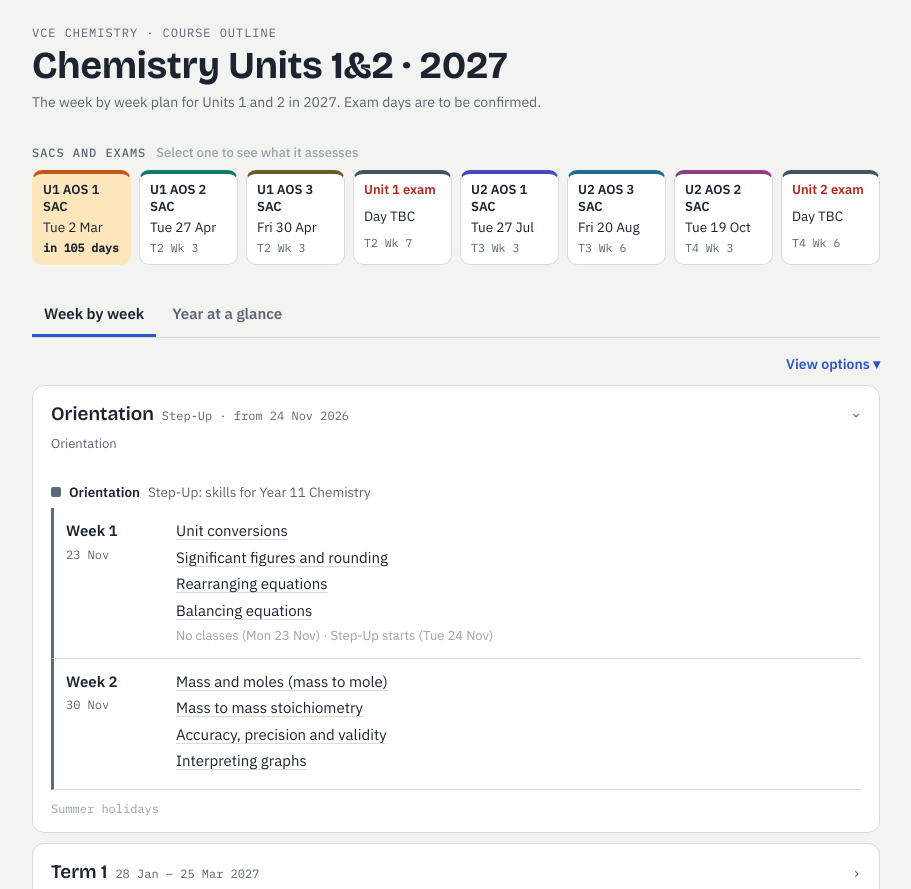
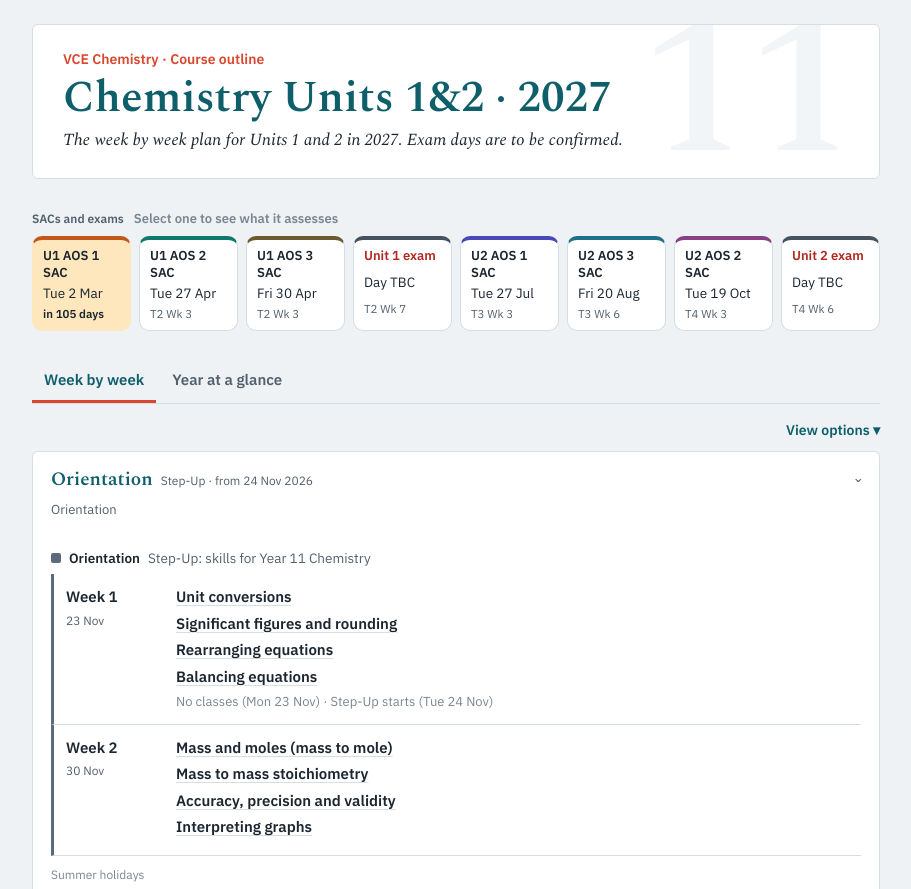
Before and after one commit to swsc-yr11chemistry/swsc-yr11chemistry.github.io, a plain HTML site: page index.html in a window 1280 px wide. Shown: the top 889 px of the page, without its empty margins (184-1095 px from the left). Drawn offline with nearby package versions, Linux system fonts and the light colour scheme.

Commit message:
Outline: slate and tomato design to match the Step-Up lessons

```diff
--- a/index.html
+++ b/index.html
@@ -3,7 +3,7 @@
 <meta name="robots" content="noindex">
 <link rel="preconnect" href="https://fonts.googleapis.com">
 <link rel="preconnect" href="https://fonts.gstatic.com" crossorigin>
-<link rel="stylesheet" href="https://fonts.googleapis.com/css2?family=Bricolage+Grotesque:opsz,wght@12..96,600;12..96,700&family=IBM+Plex+Sans:wght@400;500;600&family=IBM+Plex+Mono:wght@400;500&display=swap">
+<link rel="stylesheet" href="https://fonts.googleapis.com/css2?family=IBM+Plex+Sans:ital,wght@0,400;0,500;0,600;0,700;1,400&family=Spectral:ital,wght@0,400;0,600;1,400&display=swap">
 <style>
 
 :root{
@@ -309,6 +309,41 @@ details.opts[open]>summary::after{content:" ▴"}
 #sachead.stlab span{font-family:var(--body);font-size:13px;letter-spacing:0;text-transform:none;color:var(--faint)}
 @media (max-width:640px){.sacstrip{grid-template-columns:repeat(2,minmax(0,1fr))}.hwline{flex-direction:column;gap:2px}details.opts{justify-self:stretch}details.opts>summary{text-align:left}}
 </style>
+<style>
+:root{--bg:#eef2f5;--surface:#ffffff;--ink:#1c2630;--muted:#52606d;--faint:#7a8793;--line:#d6dee5;--tint:#f2f5f8;--accent:#0f5f6b;--accent-soft:#dfeef0;--tomato:#d9472f;--display:"Spectral",Georgia,serif;--body:"IBM Plex Sans",ui-sans-serif,system-ui,sans-serif;--mono:"IBM Plex Sans",ui-sans-serif,system-ui,sans-serif}
+@media (prefers-color-scheme: dark){:root:not([data-theme="light"]){--bg:#151d26;--surface:#1e2934;--ink:#eef3f6;--muted:#aab7c3;--faint:#8593a0;--line:#33424f;--tint:#25333f;--accent:#5cc8cc;--accent-soft:#1f3c43;--tomato:#ff7d61;color-scheme:dark}}
+:root[data-theme="dark"]{--bg:#151d26;--surface:#1e2934;--ink:#eef3f6;--muted:#aab7c3;--faint:#8593a0;--line:#33424f;--tint:#25333f;--accent:#5cc8cc;--accent-soft:#1f3c43;--tomato:#ff7d61;color-scheme:dark}
+.eyebrow,
+.next .lab,
+.term .lab,
+.flab,
+.cov h4,
+.nw .lab,
+.phead,
+.cal .th,
+.hwlab,
+.hwl,
+.astag,
+.hwlab2,
+#sachead.stlab{text-transform:none!important;letter-spacing:0!important;font-weight:600}
+.next,
+.stripwrap,
+details.term-d,
+.nw,
+.pacebox,
+.calbox,
+.sackk{border-radius:6px}
+h1,h2,summary .tn,.next .big,.nw .big{font-family:var(--display);font-weight:600;color:var(--accent)}
+h1{font-size:clamp(32px,5vw,44px);line-height:1.1}
+header{background:var(--surface);border:1px solid var(--line);border-radius:6px;padding:24px clamp(18px,3vw,30px);position:relative;overflow:hidden}
+header::after{content:"11";position:absolute;right:24px;top:-34px;font-family:var(--display);font-weight:600;font-size:200px;line-height:1;color:var(--tint);pointer-events:none}
+header>*{position:relative;z-index:1}
+header .eyebrow{color:var(--tomato);font-size:14px}
+header .lede{font-family:var(--display);font-style:italic;font-size:17px;color:var(--ink)}
+@media (max-width:640px){header::after{font-size:130px;top:-16px}}
+.vtabs button[aria-selected="true"]{color:var(--accent);border-bottom-color:var(--tomato)}
+.items a{color:var(--accent);font-weight:600}
+</style>
 
 <div class="wrap">
   <header>
```
